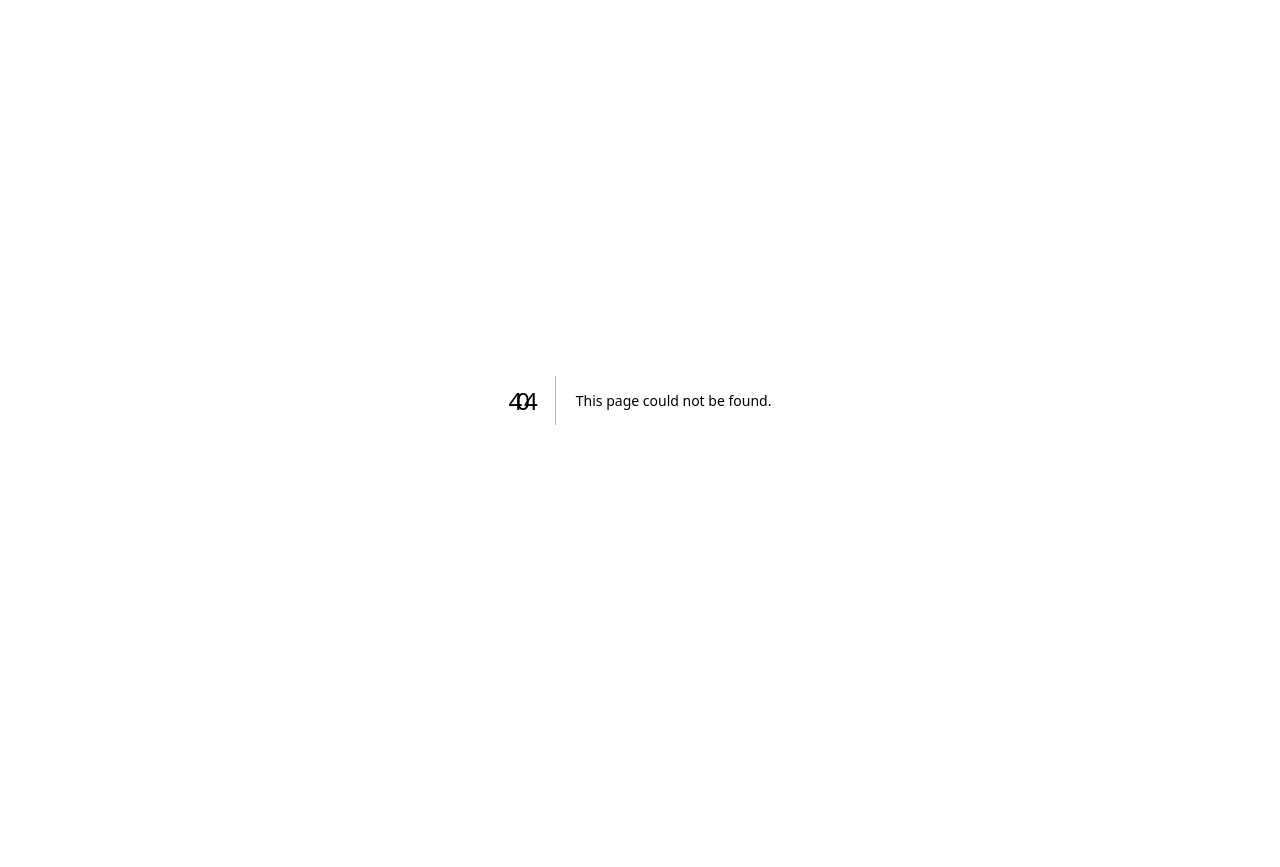
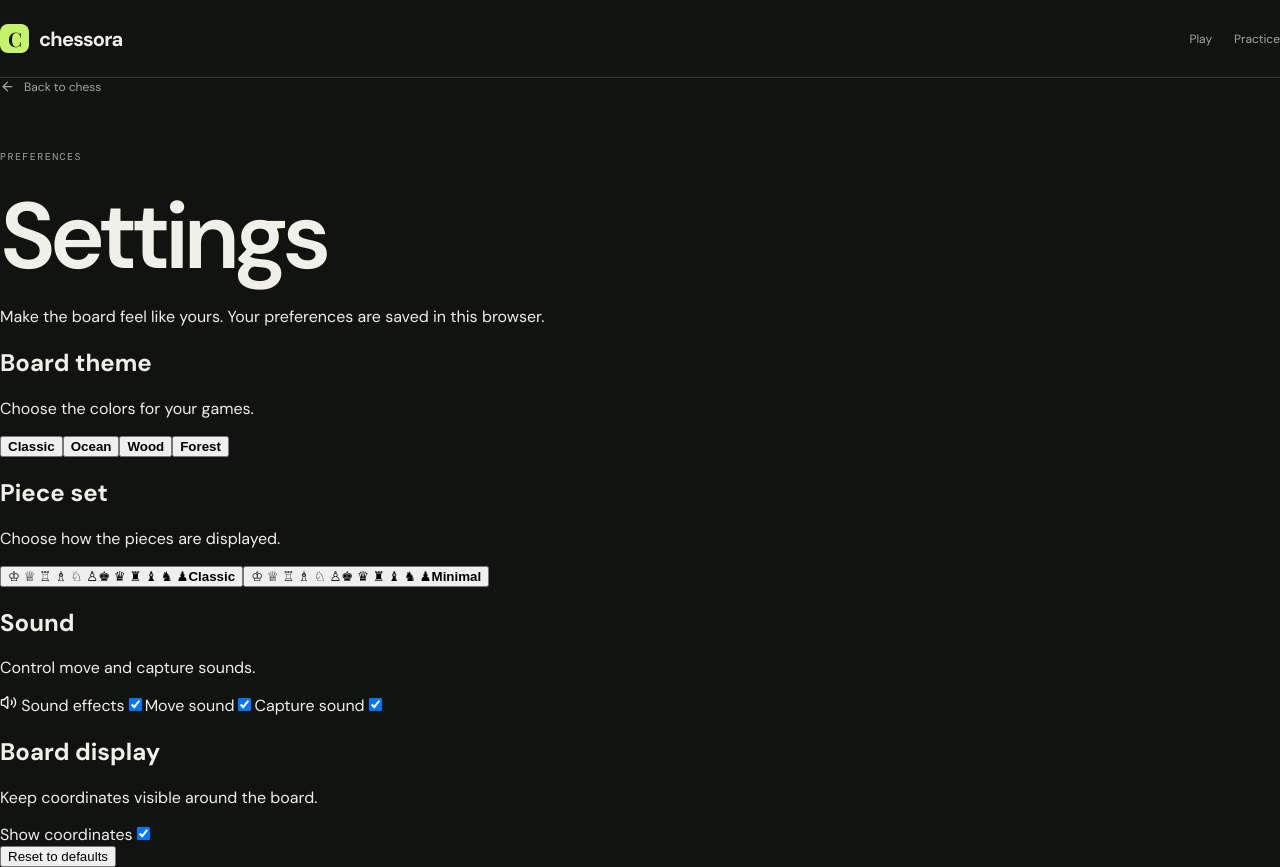
Before and after one commit to Rololol/Chessora, a Next.js app in the folder apps/web/: page /settings in a window 1280 px wide. Before the commit this address had no page. Before the commit the page ends 800 px from the top, so only its background shows below. Built offline with nearby package versions, Linux system fonts and the light colour scheme; a web font is replaced by a local one.

Commit message:
Add Chessora settings page

```diff
--- /dev/null
+++ b/apps/web/src/app/settings/page.tsx
@@ -0,0 +1,25 @@
+"use client";
+import { useEffect, useState } from "react";
+import Link from "next/link";
+import { ArrowLeft, Volume2 } from "lucide-react";
+import { defaultSettings, readSettings, saveSettings, type ChessoraSettings } from "@/lib/settings";
+
+const boards = [{ id:"classic", name:"Classic", light:"#e8edf0", dark:"#7796ad" },{ id:"blue", name:"Ocean", light:"#dee8f0", dark:"#6b91b5" },{ id:"wood", name:"Wood", light:"#f0d9b5", dark:"#b58863" },{ id:"green", name:"Forest", light:"#eeeed2", dark:"#769656" }] as const;
+const pieces = [{ id:"classic", name:"Classic", white:"♔ ♕ ♖ ♗ ♘ ♙", black:"♚ ♛ ♜ ♝ ♞ ♟" },{ id:"minimal", name:"Minimal", white:"♔ ♕ ♖ ♗ ♘ ♙", black:"♚ ♛ ♜ ♝ ♞ ♟" }] as const;
+export default function SettingsPage() {
+  const [value,setValue]=useState<ChessoraSettings>(defaultSettings);
+  useEffect(()=>setValue(readSettings()),[]);
+  function update(patch:Partial<ChessoraSettings>){const next={...value,...patch};setValue(next);saveSettings(next);}
+  return <main className="settings-shell">
+    <header className="lobby-nav"><Link className="brand" href="/"><span className="brand-mark">C</span> chessora</Link><div><Link href="/multiplayer">Play</Link><Link href="/play">Practice</Link></div></header>
+    <section className="settings-content">
+      <Link className="profile-back" href="/multiplayer"><ArrowLeft size={15}/> Back to chess</Link>
+      <span className="eyebrow">PREFERENCES</span><h1>Settings</h1><p className="settings-intro">Make the board feel like yours. Your preferences are saved in this browser.</p>
+      <section className="settings-section"><div><h2>Board theme</h2><p>Choose the colors for your games.</p></div><div className="theme-grid">{boards.map(board=><button key={board.id} className={value.board===board.id?"theme-option active":"theme-option"} onClick={()=>update({board:board.id})}><span className="theme-preview"><i style={{background:board.light}}/><i style={{background:board.dark}}/><i style={{background:board.dark}}/><i style={{background:board.light}}/></span><b>{board.name}</b></button>)}</div></section>
+      <section className="settings-section"><div><h2>Piece set</h2><p>Choose how the pieces are displayed.</p></div><div className="piece-grid">{pieces.map(set=><button key={set.id} className={value.pieces===set.id?"piece-option active":"piece-option"} onClick={()=>update({pieces:set.id})}><span>{set.white}</span><span>{set.black}</span><b>{set.name}</b></button>)}</div></section>
+      <section className="settings-section"><div><h2>Sound</h2><p>Control move and capture sounds.</p></div><div className="settings-toggles"><label><span><Volume2 size={17}/> Sound effects</span><input type="checkbox" checked={value.sound} onChange={e=>update({sound:e.target.checked})}/></label><label><span>Move sound</span><input type="checkbox" checked={value.moveSound} disabled={!value.sound} onChange={e=>update({moveSound:e.target.checked})}/></label><label><span>Capture sound</span><input type="checkbox" checked={value.captureSound} disabled={!value.sound} onChange={e=>update({captureSound:e.target.checked})}/></label></div></section>
+      <section className="settings-section"><div><h2>Board display</h2><p>Keep coordinates visible around the board.</p></div><label className="settings-toggle"><span>Show coordinates</span><input type="checkbox" checked={value.coordinates} onChange={e=>update({coordinates:e.target.checked})}/></label></section>
+      <button className="settings-reset" onClick={()=>{setValue(defaultSettings);saveSettings(defaultSettings)}}>Reset to defaults</button>
+    </section>
+  </main>;
+}
```
